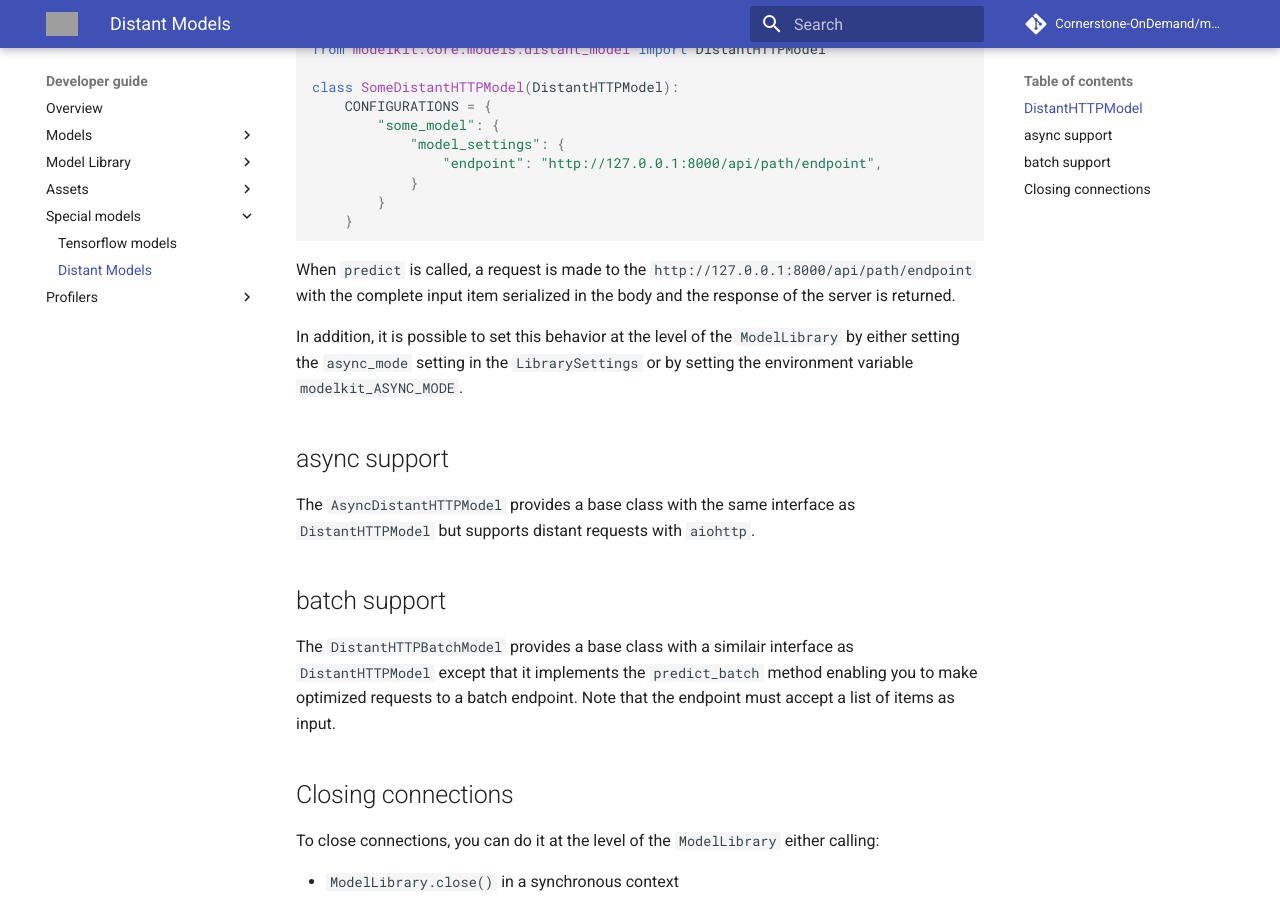
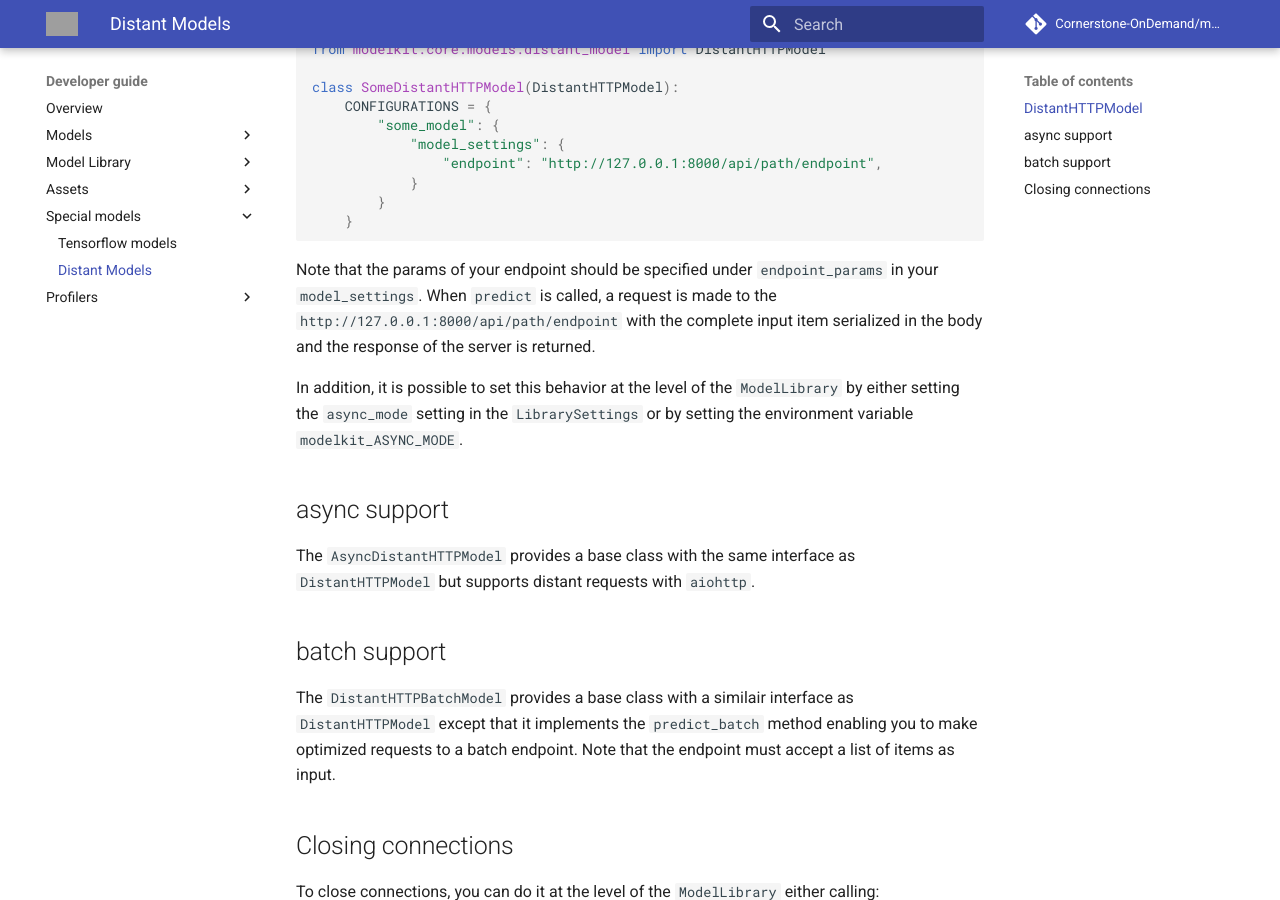
Before and after one commit to Cornerstone-OnDemand/modelkit, an MkDocs documentation site: the page built from docs/library/special/distant.md, in a window 1280 px wide and 900 px high, scrolled down 316 px. Built offline with MkDocs 1.6.1 and Material for MkDocs 9.7.7, drawn with Linux system fonts in a browser that asks for light colours; comment, search, counter and statistics services are not loaded; grey boxes are pictures that could not be loaded.

Commit message:
Add documentation on endpoint_params

````diff
--- a/docs/library/special/distant.md
+++ b/docs/library/special/distant.md
@@ -16,6 +16,7 @@ class SomeDistantHTTPModel(DistantHTTPModel):
     }
 ```
 
+Note that the params of your endpoint should be specified under `endpoint_params` in your `model_settings`.
 When `predict` is called, a request is made to the `http://127.0.0.1:8000/api/path/endpoint` with the complete input item serialized in the body and the response of the server is returned.
 
 
````
